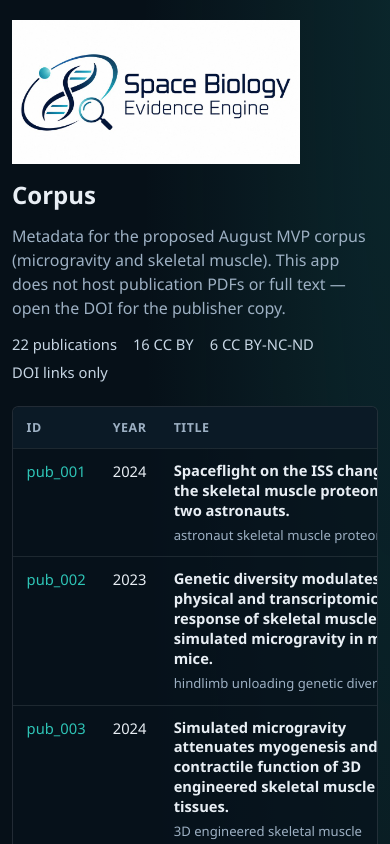
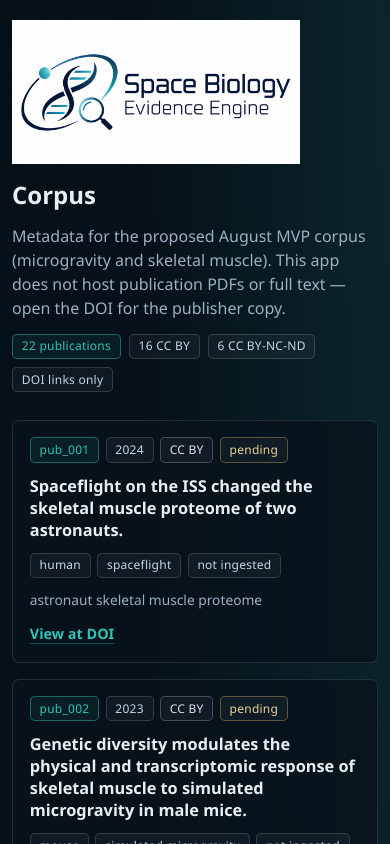
Before and after one commit to bluefate/spacebio-evidence-engine, a Next.js app in the folder apps/web/: page /corpus in a window 390 px wide. Shown: the top 844 px of the page. Built offline with nearby package versions, Linux system fonts and the light colour scheme.

Commit message:
Use badge cells in a multi-column corpus grid.
Show publication metadata as compact badges in responsive card columns, with DOI links only.

```diff
--- a/apps/web/src/app/corpus/corpus.module.css
+++ b/apps/web/src/app/corpus/corpus.module.css
@@ -8,7 +8,7 @@
 
 .header {
   width: min(72rem, 100%);
-  margin: 0 auto 1.5rem;
+  margin: 0 auto 1.75rem;
   display: grid;
   gap: 0.85rem;
 }
@@ -39,107 +39,103 @@
 .stats {
   display: flex;
   flex-wrap: wrap;
-  gap: 0.5rem 1rem;
-  color: #c7d6e4;
-  font-size: 0.92rem;
+  gap: 0.5rem;
 }
 
-.tableWrap {
+.grid {
   width: min(72rem, 100%);
   margin: 0 auto;
-  overflow-x: auto;
-  border: 1px solid rgba(232, 238, 244, 0.12);
-  border-radius: 0.4rem;
-  background: rgba(8, 18, 28, 0.72);
+  display: grid;
+  grid-template-columns: repeat(3, minmax(0, 1fr));
+  gap: 1rem;
 }
 
-.table {
-  width: 100%;
-  border-collapse: collapse;
-  min-width: 58rem;
-  font-size: 0.92rem;
+.card {
+  display: grid;
+  gap: 0.75rem;
+  align-content: start;
+  padding: 1rem 1.05rem 1.1rem;
+  border: 1px solid rgba(232, 238, 244, 0.12);
+  border-radius: 0.45rem;
+  background: rgba(8, 18, 28, 0.78);
 }
 
-.table th,
-.table td {
-  padding: 0.75rem 0.85rem;
-  text-align: left;
-  vertical-align: top;
-  border-bottom: 1px solid rgba(232, 238, 244, 0.1);
+.badges {
+  display: flex;
+  flex-wrap: wrap;
+  gap: 0.4rem;
 }
 
-.table th {
-  position: sticky;
-  top: 0;
-  z-index: 1;
-  background: #0b1a26;
-  color: #9db0c3;
-  font-size: 0.78rem;
-  font-weight: 650;
-  letter-spacing: 0.04em;
-  text-transform: uppercase;
+.badge {
+  display: inline-flex;
+  align-items: center;
+  max-width: 100%;
+  padding: 0.28rem 0.55rem;
+  border: 1px solid rgba(232, 238, 244, 0.16);
+  border-radius: 0.3rem;
+  background: rgba(255, 255, 255, 0.04);
+  color: #c7d6e4;
+  font-size: 0.75rem;
+  line-height: 1.2;
+  letter-spacing: 0.02em;
 }
 
-.table tbody tr:hover {
-  background: rgba(46, 196, 182, 0.06);
+.accent {
+  border-color: rgba(46, 196, 182, 0.45);
+  color: var(--accent);
+  background: rgba(46, 196, 182, 0.08);
 }
 
-.idCell {
-  color: var(--accent);
-  white-space: nowrap;
-  font-variant-numeric: tabular-nums;
+.license {
+  border-color: rgba(157, 176, 195, 0.35);
+  color: #d7e3ef;
 }
 
-.titleCell {
-  min-width: 16rem;
-  max-width: 24rem;
+.status {
+  border-color: rgba(232, 196, 104, 0.35);
+  color: #e8d19a;
 }
 
 .title {
-  display: block;
-  color: var(--fg);
-  font-weight: 600;
+  margin: 0;
+  font-size: 1.02rem;
   line-height: 1.35;
+  font-weight: 650;
 }
 
 .notes {
-  display: block;
-  margin-top: 0.35rem;
+  margin: 0;
   color: var(--muted);
-  font-size: 0.82rem;
-  line-height: 1.4;
+  font-size: 0.86rem;
+  line-height: 1.45;
 }
 
-.licenseCell {
-  white-space: nowrap;
-  font-size: 0.82rem;
-  letter-spacing: 0.02em;
-}
-
-.statusCell {
-  white-space: nowrap;
-  color: #c7d6e4;
-}
-
-.statusSub {
-  display: block;
-  margin-top: 0.25rem;
-  color: #7f93a8;
-  font-size: 0.8rem;
-}
-
-.table a {
+.doi {
+  justify-self: start;
+  margin-top: 0.15rem;
   color: var(--accent);
   text-decoration: none;
   border-bottom: 1px solid rgba(46, 196, 182, 0.35);
+  font-size: 0.9rem;
+  font-weight: 600;
 }
 
-.table a:hover {
+.doi:hover {
   border-bottom-color: var(--accent);
 }
 
-@media (max-width: 720px) {
+@media (max-width: 980px) {
+  .grid {
+    grid-template-columns: repeat(2, minmax(0, 1fr));
+  }
+}
+
+@media (max-width: 640px) {
   .page {
     padding: 1.25rem 0.75rem 2rem;
   }
+
+  .grid {
+    grid-template-columns: 1fr;
+  }
 }
--- a/apps/web/src/app/corpus/page.tsx
+++ b/apps/web/src/app/corpus/page.tsx
@@ -14,6 +14,16 @@ function formatLicense(license: string): string {
 
 function formatLabel(value: string): string {
   return value.replaceAll("_", " ");
+}
+
+function Badge({
+  children,
+  tone = "default",
+}: {
+  children: React.ReactNode;
+  tone?: "default" | "accent" | "license" | "status";
+}) {
+  return <span className={`${styles.badge} ${styles[tone]}`}>{children}</span>;
 }
 
 export default function CorpusPage() {
@@ -40,54 +50,34 @@ export default function CorpusPage() {
           the DOI for the publisher copy.
         </p>
         <div className={styles.stats}>
-          <span>{publications.length} publications</span>
-          <span>{byCount} CC BY</span>
-          <span>{ncndCount} CC BY-NC-ND</span>
-          <span>DOI links only</span>
+          <Badge tone="accent">{publications.length} publications</Badge>
+          <Badge>{byCount} CC BY</Badge>
+          <Badge>{ncndCount} CC BY-NC-ND</Badge>
+          <Badge>DOI links only</Badge>
         </div>
       </header>
 
-      <div className={styles.tableWrap}>
-        <table className={styles.table}>
-          <thead>
-            <tr>
-              <th scope="col">ID</th>
-              <th scope="col">Year</th>
-              <th scope="col">Title</th>
-              <th scope="col">Model</th>
-              <th scope="col">Exposure</th>
-              <th scope="col">License</th>
-              <th scope="col">Status</th>
-              <th scope="col">DOI</th>
-            </tr>
-          </thead>
-          <tbody>
-            {publications.map((pub) => (
-              <tr key={pub.id}>
-                <td className={styles.idCell}>{pub.id}</td>
-                <td>{pub.year}</td>
-                <td className={styles.titleCell}>
-                  <span className={styles.title}>{pub.title}</span>
-                  <span className={styles.notes}>{pub.notes}</span>
-                </td>
-                <td>{formatLabel(pub.organism)}</td>
-                <td>{formatLabel(pub.exposure)}</td>
-                <td className={styles.licenseCell}>{formatLicense(pub.license)}</td>
-                <td className={styles.statusCell}>
-                  {pub.approval}
-                  <span className={styles.statusSub}>
-                    {formatLabel(pub.ingestion)}
-                  </span>
-                </td>
-                <td>
-                  <a href={pub.sourceUrl} target="_blank" rel="noreferrer">
-                    Open
-                  </a>
-                </td>
-              </tr>
-            ))}
-          </tbody>
-        </table>
+      <div className={styles.grid}>
+        {publications.map((pub) => (
+          <article key={pub.id} className={styles.card}>
+            <div className={styles.badges}>
+              <Badge tone="accent">{pub.id}</Badge>
+              <Badge>{pub.year}</Badge>
+              <Badge tone="license">{formatLicense(pub.license)}</Badge>
+              <Badge tone="status">{pub.approval}</Badge>
+            </div>
+            <h2 className={styles.title}>{pub.title}</h2>
+            <div className={styles.badges}>
+              <Badge>{formatLabel(pub.organism)}</Badge>
+              <Badge>{formatLabel(pub.exposure)}</Badge>
+              <Badge>{formatLabel(pub.ingestion)}</Badge>
+            </div>
+            <p className={styles.notes}>{pub.notes}</p>
+            <a className={styles.doi} href={pub.sourceUrl} target="_blank" rel="noreferrer">
+              View at DOI
+            </a>
+          </article>
+        ))}
       </div>
     </main>
   );
```
